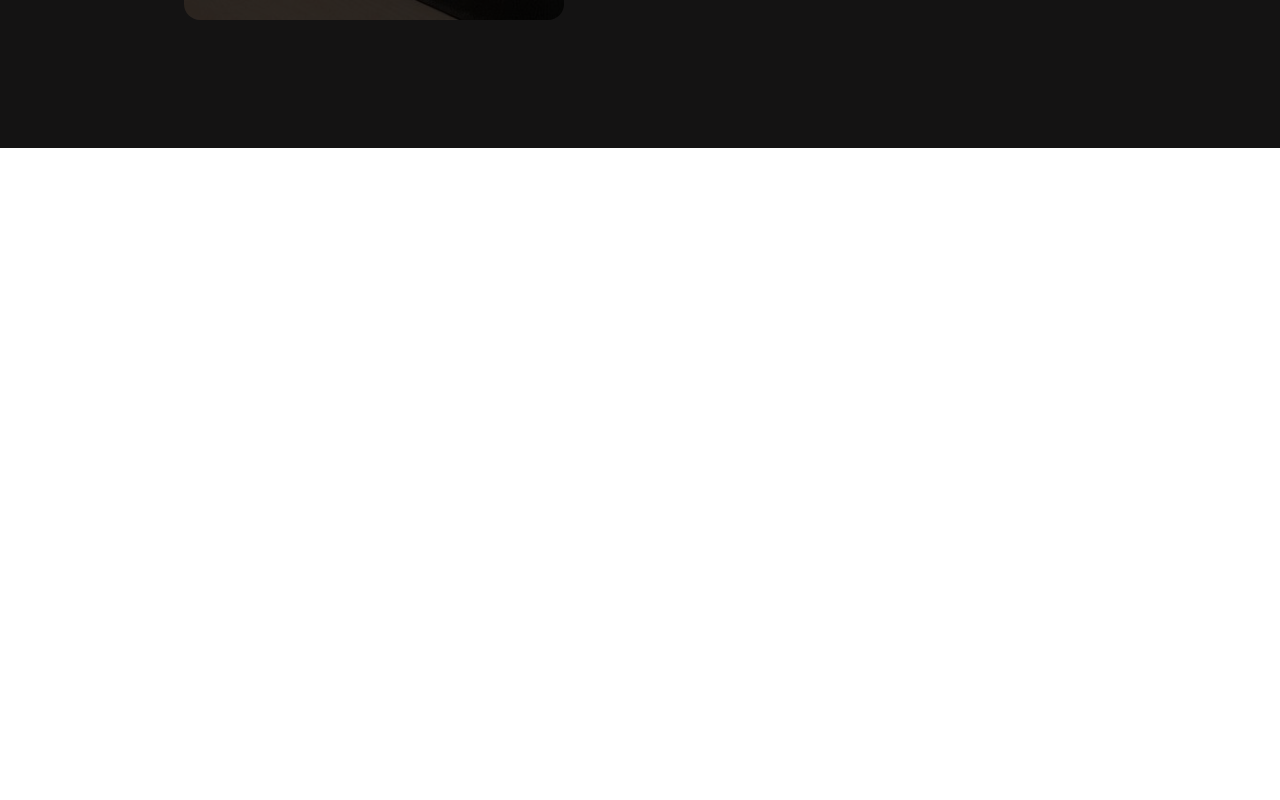
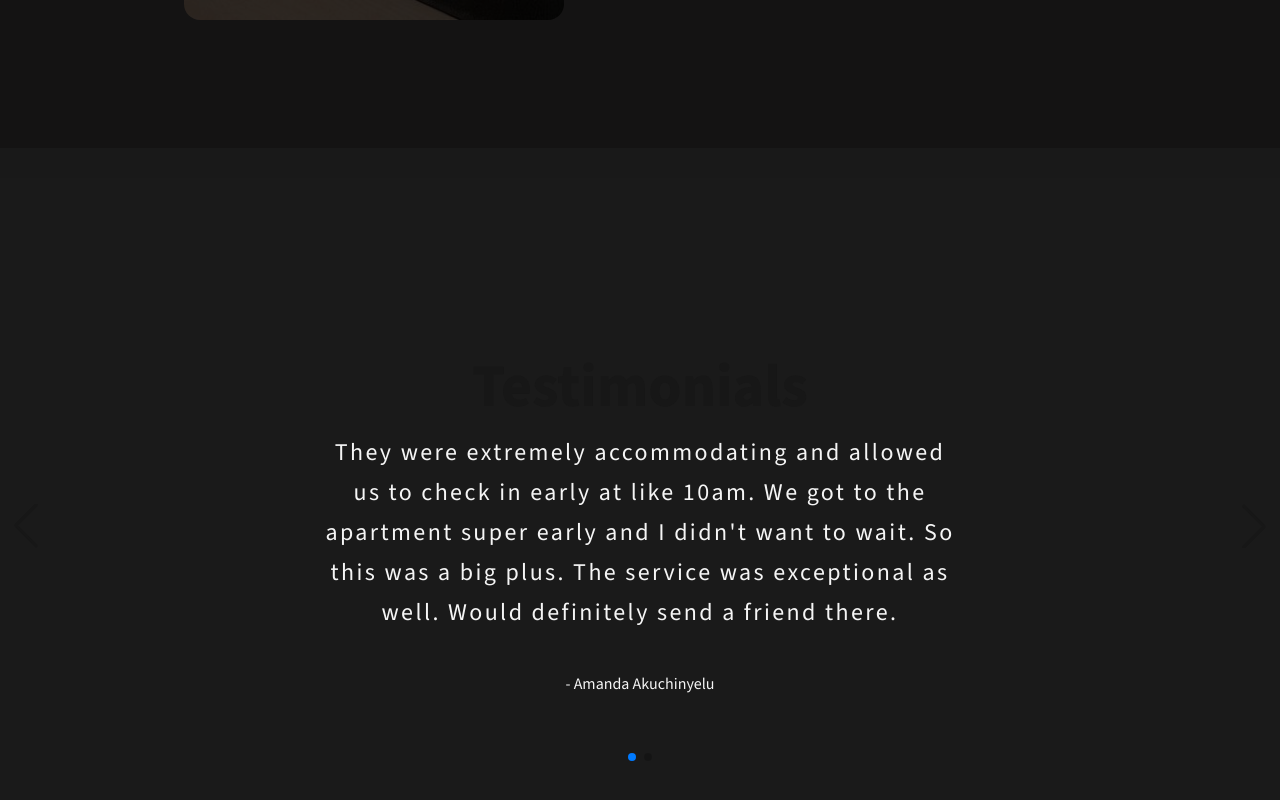
Before and after one commit to ebimopondei/daczyplace, a Next.js app: page / in a window 1280 px wide. Shown: the part 3125-3925 px from the top of the page. Before the commit the page ends 3273 px from the top, so only its background shows below. Built offline with nearby package versions, Linux system fonts and the light colour scheme.

Commit message:
feat: add testimonials

```diff
--- a/app/globals.css
+++ b/app/globals.css
@@ -37,3 +37,23 @@
   color: var(--light);
   font-family: Arial, Helvetica, sans-serif;
 }
+
+.swiper-button-next{
+  color: var(--primary);
+  fill: var(--primary);
+}
+
+.swiper-button-prev > svg {
+  color: var(--primary);
+  fill: var(--primary);
+}
+
+.swiper-button-next> svg{
+  color: var(--primary);
+  fill: var(--primary);
+}
+
+.swiper-pagination-bullet{
+  color: var(--primary);
+  background-color: var(--primary);
+}
--- a/app/page.tsx
+++ b/app/page.tsx
@@ -4,6 +4,7 @@
 import { MenuIcon } from "@/components/menu-icon";
 import OurRooms from "@/components/our-rooms";
 import { Services } from "@/components/services";
+import Testimonials from "@/components/testimonials";
 import Image from "next/image";
 import { useState } from "react";
 
@@ -74,6 +75,7 @@
             <OurRooms />
             <AboutUs />
             <Services />
+            <Testimonials />
           </main>
         </div>
       </div>
--- /dev/null
+++ b/components/testimonials.tsx
@@ -0,0 +1,57 @@
+import { Swiper, SwiperSlide } from 'swiper/react';
+
+import 'swiper/css';
+import 'swiper/css/pagination';
+import 'swiper/css/navigation';
+
+// import './styles.css';
+
+// import required modules
+import { Pagination, Navigation } from 'swiper/modules';
+
+export default function Testimonials() {
+  return (
+    <div className='bg-black/90 py-32'>
+      <Swiper
+        slidesPerView={1}
+        spaceBetween={30}
+        loop={true}
+        pagination={{
+          clickable: true,
+
+        }}
+        navigation={true}
+        modules={[Pagination, Navigation]}
+        className="mySwiper"
+      >
+        <SwiperSlide className='py-20'>
+            <div className=''>
+                <h3 className='text-2xl md:text-6xl font-bold text-primary text-center'>Testimonials</h3>
+                <div className='w-11/12 md:w-6/12  mx-auto text-center mt-4'>
+                    <p className='md:text-2xl font-light tracking-widest md:leading-10'>They were extremely accommodating and allowed us to check
+                        in early at like 10am. We got to the apartment super early and I didn't
+                        want to wait. So this was a big plus. The service was exceptional
+                        as well. Would definitely send a friend there.
+                    </p>
+                    <h4 className='mt-10'>- Amanda Akuchinyelu</h4>
+                </div>
+            </div>
+        </SwiperSlide>
+        <SwiperSlide className='py-20'>
+            <div className=''>
+                <h3 className='text-2xl md:text-6xl font-bold text-primary text-center'>Testimonials</h3>
+                <div className='w-11/12 md:w-6/12  mx-auto text-center mt-4'>
+                    <p className='md:text-2xl font-light tracking-widest md:leading-10'>They were extremely accommodating and allowed us to check
+                        in early at like 10am. We got to the apartment super early and I didn't
+                        want to wait. So this was a big plus. The service was exceptional
+                        as well. Would definitely send a friend there.
+                    </p>
+                    <h4 className='mt-10'>- Amanda Akuchinyelu</h4>
+                </div>
+            </div>
+        </SwiperSlide>
+
+      </Swiper>
+    </div>
+  );
+}
--- a/package.json
+++ b/package.json
@@ -14,7 +14,8 @@
     "react": "19.2.0",
     "react-countup": "^6.5.3",
     "react-dom": "19.2.0",
-    "react-intersection-observer": "^10.0.0"
+    "react-intersection-observer": "^10.0.0",
+    "swiper": "^12.0.3"
   },
   "devDependencies": {
     "@tailwindcss/postcss": "^4",
```
Also changed, not shown: 1 other file (tests, documents, lock files or other folders).
